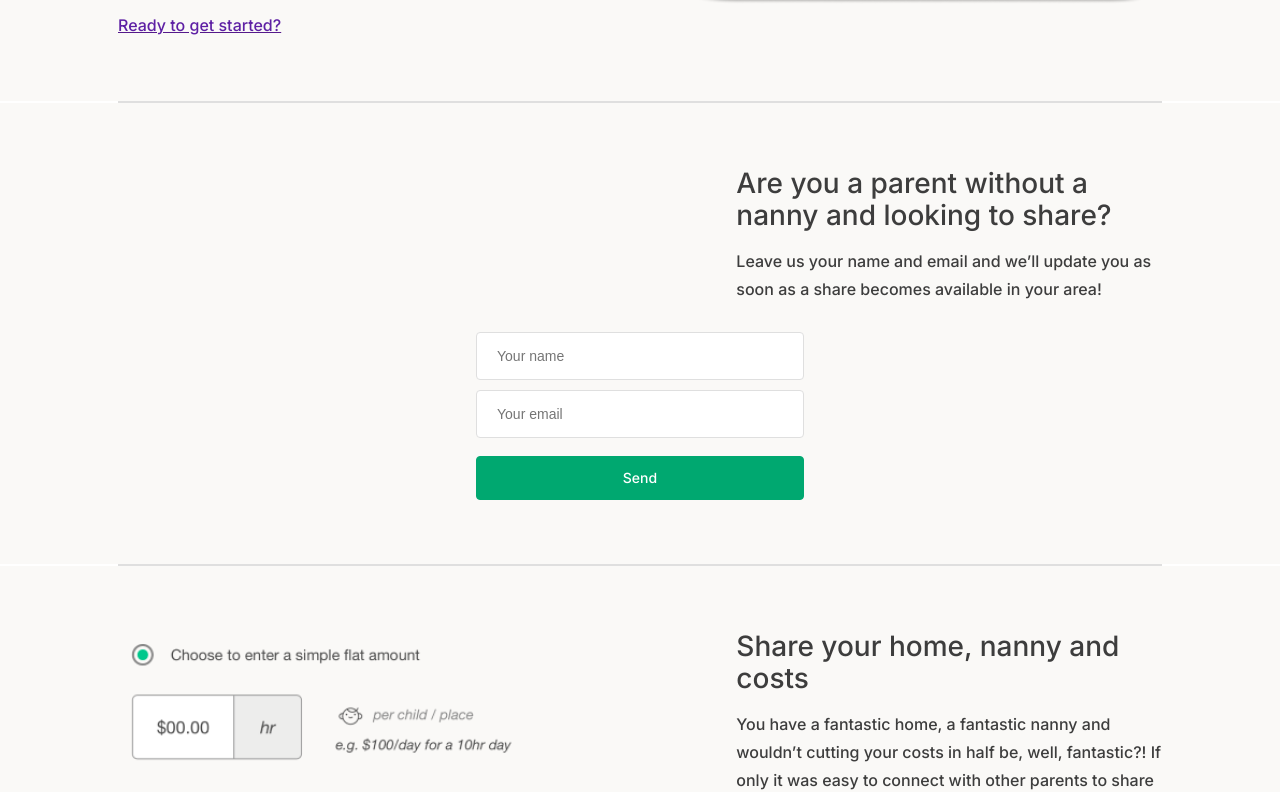
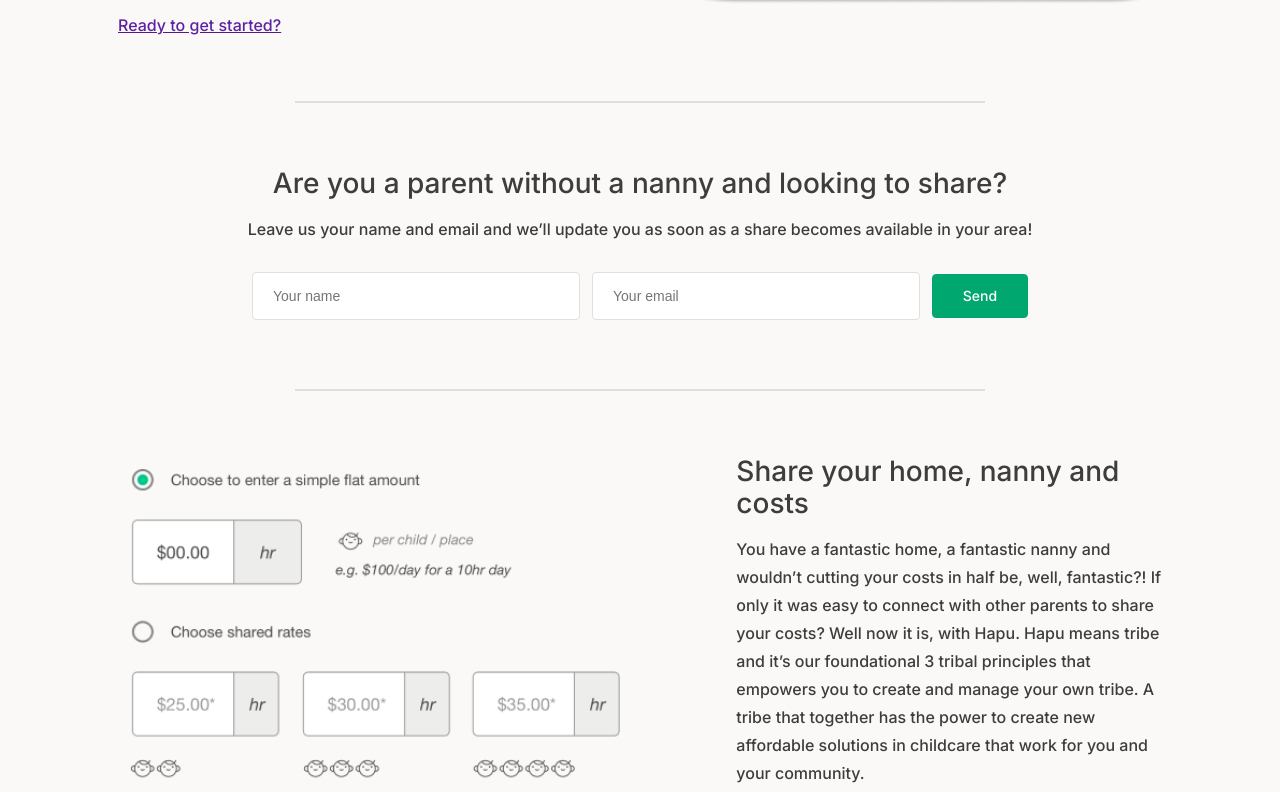
Before and after one commit to ren4ndev/react-challenge-jd, a React (Create React App) app: page / in a window 1280 px wide. Shown: the part 1376-2168 px from the top of the page. Built offline with nearby package versions, Linux system fonts and the light colour scheme.

Commit message:
feat: form layout desktop

```diff
--- a/src/components/Atoms/Button/index.jsx
+++ b/src/components/Atoms/Button/index.jsx
@@ -15,6 +15,7 @@
   margin,
   marginDesk,
   width,
+  widthMobile,
 }) {
   return (
     <ButtonComponent
@@ -25,6 +26,7 @@
       margin={margin}
       marginDesk={marginDesk}
       width={width}
+      widthMobile={widthMobile}
     >
       <Typography
         type="button"
@@ -50,6 +52,7 @@
   margin: PropTypes.string,
   marginDesk: PropTypes.string,
   width: PropTypes.string,
+  widthMobile: PropTypes.string,
 };
 
 Button.defaultProps = {
@@ -60,4 +63,5 @@
   margin: null,
   marginDesk: null,
   width: null,
+  widthMobile: null,
 };
--- a/src/components/Atoms/Button/styles.js
+++ b/src/components/Atoms/Button/styles.js
@@ -9,9 +9,10 @@
   height: ${({ height }) => height || '44px'};
   margin: ${({ margin }) => margin || 0};
   max-width: 100%;
-  width: ${({ width }) => width || '234px'};
+  width: ${({ width, widthMobile }) => widthMobile || width || '234px'};
 
   @media screen and (min-width: ${queries.l}) {
     margin: ${({ marginDesk, margin }) => marginDesk || margin};
+    width: ${({ width }) => width || '234px'};
   }
 `;
--- a/src/components/Atoms/Input/styles.js
+++ b/src/components/Atoms/Input/styles.js
@@ -8,7 +8,7 @@
   font-size: 14px;
   height: 48px;
   line-height: 20px;
-  margin: 5px 0;
+  margin: 5px 6px;
   padding: 14px 20px;
   width: 328px;
 `;
--- a/src/components/Segments/Content/Form/index.jsx
+++ b/src/components/Segments/Content/Form/index.jsx
@@ -88,7 +88,7 @@
         <FormNews onSubmit={(e) => handleSubmit(e)}>
           <Input type="text" placeholder="Your name" value={name} onChange={(e) => handleNameChange(e)} />
           <Input type="text" placeholder="Your email" value={email} onChange={(e) => handleEmailChange(e)} />
-          <Button width="328px" type="sumbit" margin="13px 0 0">Send</Button>
+          <Button widthMobile="328px" width="96px" type="sumbit" margin="13px 0 0">Send</Button>
         </FormNews>
         {loading ? (
           <Loader />
--- a/src/components/Segments/Content/Form/styles.js
+++ b/src/components/Segments/Content/Form/styles.js
@@ -12,20 +12,6 @@
   grid-column: main-start/main-end;
   grid-row: 1/2;
   text-align: center;
-
-  @media screen and (min-width: ${queries.m}) {
-    grid-column: ${({ contentPosition }) => (contentPosition === 'left' ? '2/8' : '8/14')};
-    grid-row: 1/2;
-    text-align: left;
-  }
-
-  @media screen and (min-width: ${queries.l}) {
-    grid-column: ${({ contentPosition }) => (contentPosition === 'left' ? '2/7' : '9/14')};
-  }
-
-  @media screen and (min-width: ${queries.xxl}) {
-    grid-column: ${({ contentPosition }) => (contentPosition === 'left' ? '3/7' : '9/13')};
-  }
 `;
 
 export const Title = styled.div`
@@ -43,6 +29,15 @@
   grid-column: main-start/main-end;
   grid-row: 2/3;
   justify-content: space-between;
+
+  @media screen and (min-width: ${queries.l}) {
+    flex-direction: row;
+    justify-content: center;
+
+    > button {
+      margin: 5px 6px;
+    }
+  }
 `;
 
 export const Loader = styled.div`
--- a/src/components/Templates/HomeContent/styles.js
+++ b/src/components/Templates/HomeContent/styles.js
@@ -1,6 +1,6 @@
 import styled from 'styled-components';
 import { Grid } from '../../../styles/Grid';
-import { colors } from '../../../styles/variables';
+import { colors, queries } from '../../../styles/variables';
 
 export const Section = styled.section`
   height: fit-content;
@@ -8,6 +8,7 @@
 `;
 
 export const Divider = styled(Grid)`
+  background-color: ${colors.background};
   grid-template-rows: 2px;
 `;
 
@@ -17,4 +18,8 @@
   grid-row: 1/1;
   height: 100%;
   width: 100%;
+
+  @media screen and (min-width: ${queries.l}) {
+    grid-column: 4/12;
+  }
 `;
```
